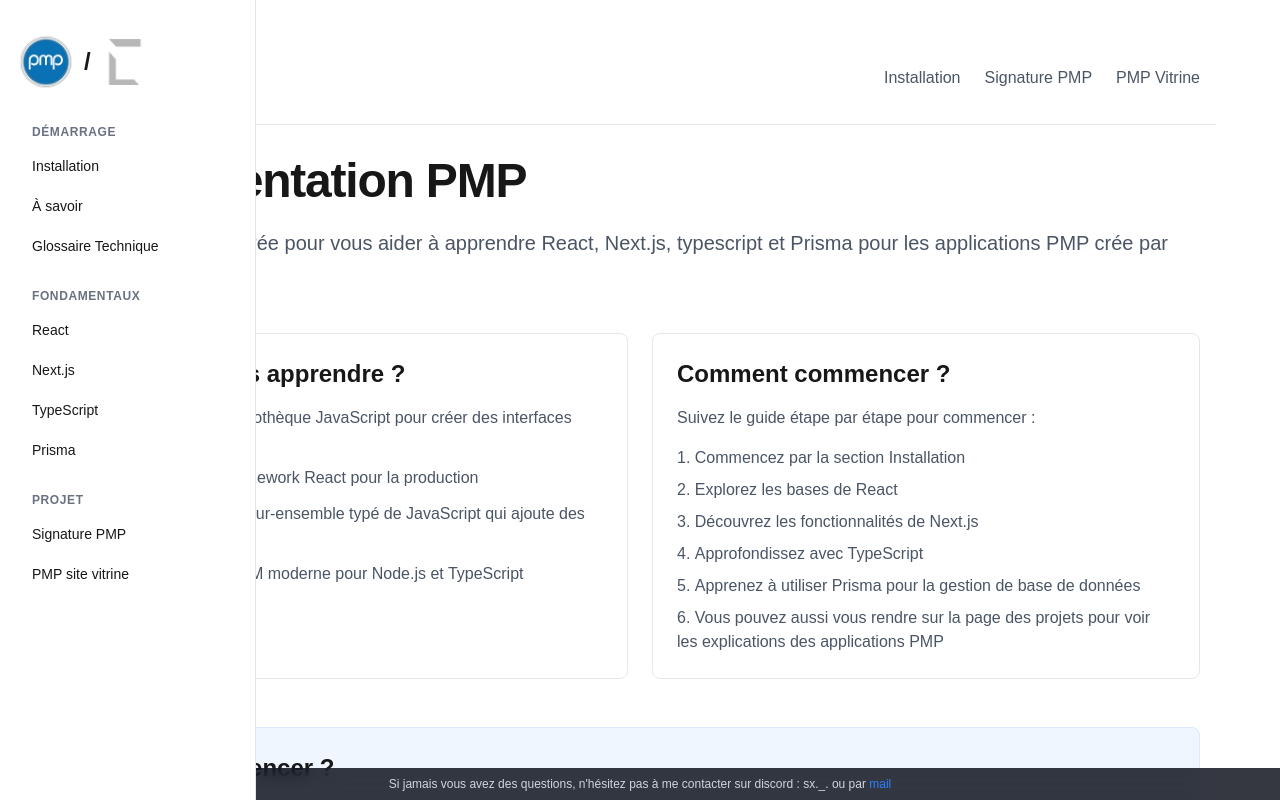
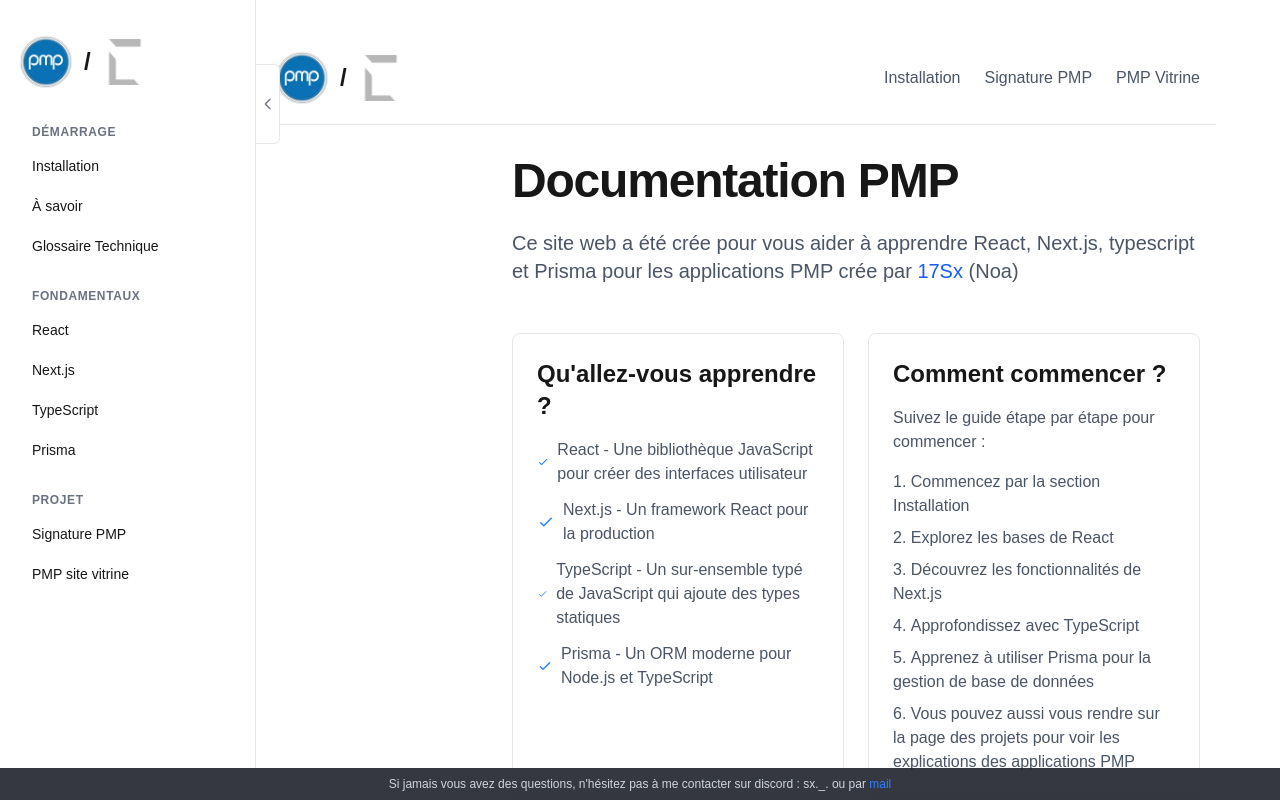
Before and after one commit to 17Sx/react-docs-pmp, a Next.js app: page / in a window 1280 px wide. Shown: the top 800 px of the page. Built offline with nearby package versions, Linux system fonts and the light colour scheme.

Commit message:
feat: navbar closed

```diff
--- a/app/components/Navbar.tsx
+++ b/app/components/Navbar.tsx
@@ -3,6 +3,7 @@
 import Link from 'next/link';
 import Image from 'next/image';
 import { usePathname } from 'next/navigation';
+import { useState } from 'react';
 
 const NavLink = ({ href, children }: { href: string; children: React.ReactNode }) => {
   const pathname = usePathname();
@@ -32,8 +33,40 @@ const NavSection = ({ title, children }: { title: string; children: React.ReactN
 );
 
 const Navbar = () => {
+  const [isOpen, setIsOpen] = useState(true);
+
   return (
-    <nav className="fixed left-0 top-0 h-screen w-64 z-100 bg-white dark:bg-[#0A0A0A] border-r border-gray-200 dark:border-gray-800 flex flex-col">
+    <>
+      {/* Bouton pour afficher/masquer la navbar, intégré visuellement à la navbar */}
+      <div className={`fixed top-16 ${isOpen ? 'left-64' : 'left-0'} z-50 transition-all duration-300`}>
+        <button
+          onClick={() => setIsOpen(!isOpen)}
+          className={`
+            flex items-center justify-center w-6 h-20
+            bg-white dark:bg-[#0A0A0A]
+            border-t border-r border-b border-gray-200 dark:border-gray-800
+            rounded-r-md focus:outline-none
+            transition-colors
+            hover:bg-gray-100 dark:hover:bg-gray-900
+          `}
+          aria-label={isOpen ? "Fermer la navigation" : "Ouvrir la navigation"}
+        >
+          <div className="rotate-90 text-gray-500 dark:text-gray-400">
+            {isOpen ? (
+              <svg className="w-4 h-4" fill="none" stroke="currentColor" viewBox="0 0 24 24">
+                <path strokeLinecap="round" strokeLinejoin="round" strokeWidth={2} d="M19 9l-7 7-7-7" />
+              </svg>
+            ) : (
+              <svg className="w-4 h-4" fill="none" stroke="currentColor" viewBox="0 0 24 24">
+                <path strokeLinecap="round" strokeLinejoin="round" strokeWidth={2} d="M9 5l7 7-7 7" />
+              </svg>
+            )}
+          </div>
+        </button>
+      </div>
+
+      {/* Navbar */}
+      <nav className={`fixed left-0 top-0 h-screen ${isOpen ? 'w-64' : 'w-0 -translate-x-full'} z-40 bg-white dark:bg-[#0A0A0A] border-r border-gray-200 dark:border-gray-800 flex flex-col transition-all duration-300 overflow-hidden`}>
         <div className="flex-1 overflow-y-auto">
           <div className="py-8 px-4">
             <Link href="/" className="block mb-8">
@@ -95,6 +128,15 @@ const Navbar = () => {
           </div>
         </div>
       </nav>
+
+      {/* Ajustement du contenu principal */}
+      <style jsx global>{`
+        main {
+          transition: padding-left 0.3s ease;
+          padding-left: ${isOpen ? '16rem' : '1rem'};
+        }
+      `}</style>
+    </>
   );
 };
 
```
Lines whose indentation alone changed are shown as unchanged.
